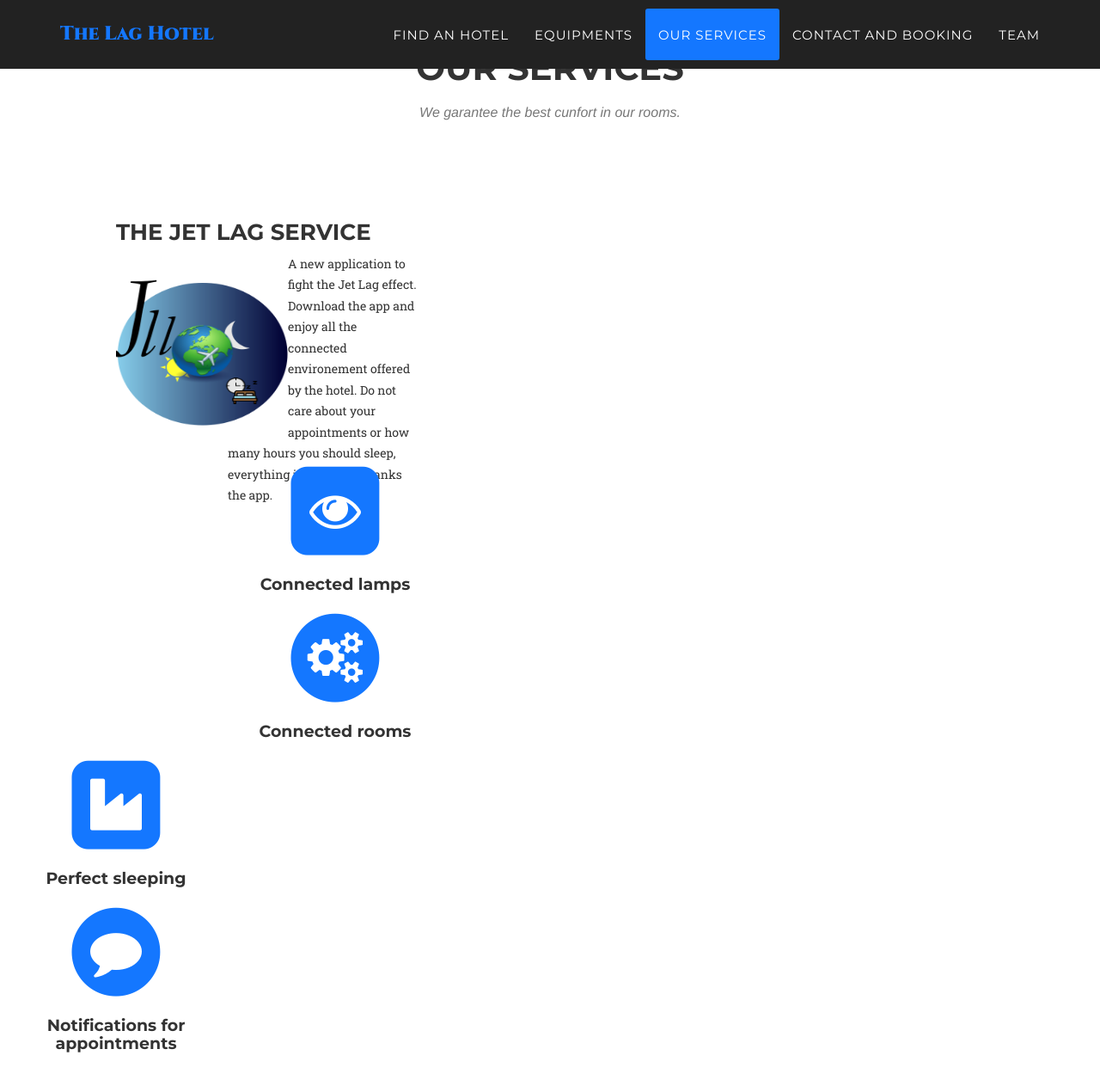
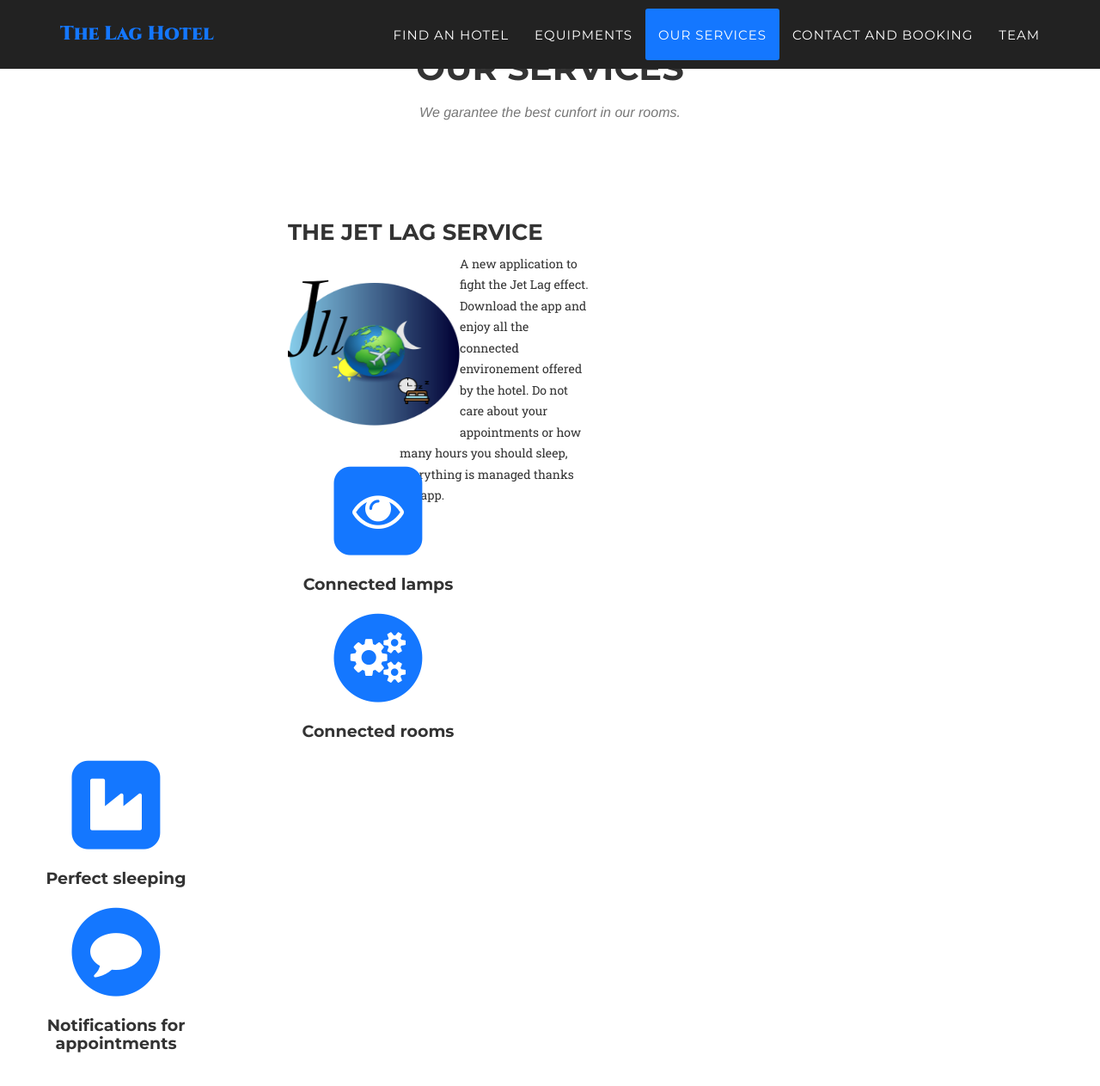
Before and after one commit to VincentGautier/Hotel-web-site, a Jekyll site: the page built from index.html, in a window 1280 px wide and 1400 px high, scrolled down 2394 px. Shown: the top 1263 px of the window at 86% size. Built offline with Jekyll 4.4.1, drawn with Linux system fonts in a browser that asks for light colours; some web fonts are replaced.

Commit message:
Update agency.css

```diff
--- a/_includes/css/agency.css
+++ b/_includes/css/agency.css
@@ -897,13 +897,13 @@ margin-left: 130px; /*largeur de l'image + quelques px de marge*/
 
 
 div#col_1 {
-	margin-left: 100px;
+	margin-left: 300px;
 	width: 300px;
 }
 
 div#centre {
 
-	margin-right:500px;
+	margin-right:400px;
 
 }
 div#col_3 {
```
